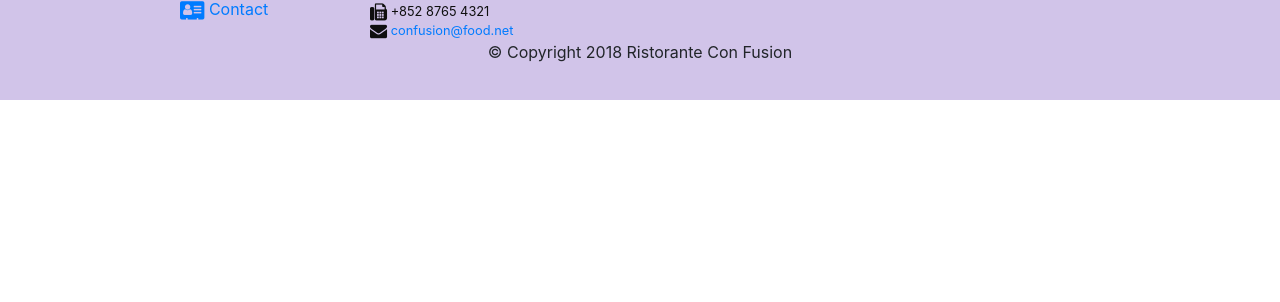
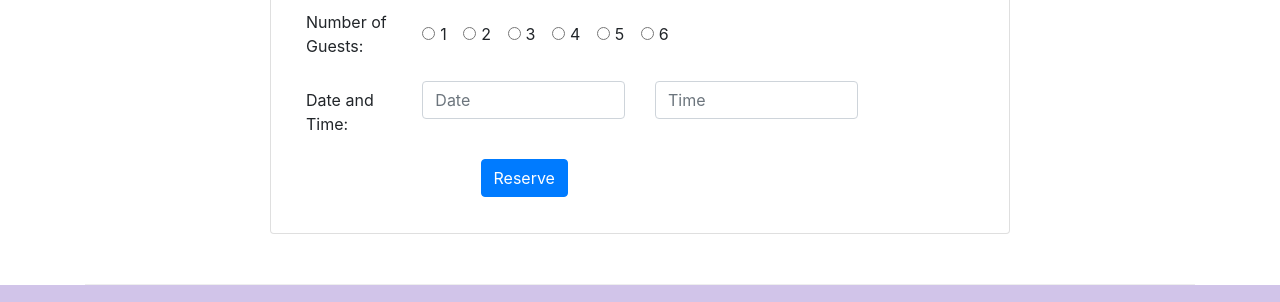
Before and after one commit to iAbdulhamid/ristorante-con-fusion-v1.0.0, a website: page index.html in a window 1280 px wide. Shown: the part 1233-1535 px from the top of the page. Before the commit the page ends 1333 px from the top, so only its background shows below. Drawn offline with nearby package versions, Linux system fonts and the light colour scheme.

Commit message:
bootstrap-css-components-assignment2-solution

```diff
--- a/css/style.css
+++ b/css/style.css
@@ -37,3 +37,7 @@ body {
 .navbar-dark {
     background-color: #512DA8;
 }
+
+.reserveForm {
+    font-weight: bold;
+}
--- a/index.html
+++ b/index.html
@@ -38,8 +38,12 @@
                     <h1>Ristorante con Fusion</h1>
                     <p>We take inspiration from the World's best cuisines, and create a unique fusion experience. Our lipsmacking creations will tickle your culinary senses!</p>
                 </div>
-                <div class="col-12 col-sm align-self-center">
+                <div class="col-12 col-sm-3 align-self-center">
                     <img src="img/logo.png" class="img-fluid">
+                </div>
+                <div class="col-12 col-sm-3 align-self-center">
+                    <a role="button" class="btn btn-warning btn-lg btn-block" href="#reserveForm"><strong>Reserve Table</strong></a>
+
                 </div>
             </div>
         </div>
@@ -67,21 +71,21 @@
 
 
         <div class="row row-content align-items-center">
-            <div class="col-12 col-sm-4 order-sm-last col-md-3">
+            <div class="col-12 col-sm-4 col-md-3">
                 <h3>This Month's Promotions</h3>
             </div>
-            <div class="col col-sm order-sm-first col-md">
+            <div class="col col-sm col-md">
                 <div class="media">
-                    <img class="d-flex mr-3 img-thumbnail align-self-center"
-                            src="img/buffet.png" alt="Alberto Somayya">
                     <div class="media-body">
-                        <h2 class="mt-0">Weekend Grand Buffet</h2>
+                        <h2 class="mt-0">Weekend Grand Buffet <span class="badge badge-danger"> NEW </span></h2>
                         <p class="d-none d-sm-block">Featuring mouthwatering combinations
                             with a choice of five different salads, six enticing appetizers,
                             six main entrees and five choicest desserts. Free flowing bubbly and soft drinks.
                             All for just $19.99 per person
                         </p>
                     </div>
+                    <img class="d-flex mr-3 img-thumbnail align-self-center"
+                            src="img/buffet.png" alt="Alberto Somayya">
                 </div>
             </div>
         </div>
@@ -103,6 +107,54 @@
                             creating mouthwatering Indo-Italian fusion experiences.
                             </p>
                     </div>
+                </div>
+            </div>
+        </div>
+
+        <div class="row row-content">
+            <div class="card col-12 col-md-8 offset-md-2 align-self-center">
+                <h3 class="card-header bg-warning text-white">Reserve a Table</h3>
+                <div class="card-body">
+                    <form action="" id="reserveForm">
+                        <div class="form-group row align-items-center">
+                            <label for="guests" class="col-12 col-md-2 col-form-label">Number of Guests:</label>
+                            <div class="col-12 col-md">
+                                <div class="form-check form-check-inline">
+                                    <input class="form-check-input position-static" type="radio" name="guests" id="guests1" value="option1" aria-label="..."> <label class="form-check-label" for="guests1"> 1 </label>
+                                </div>
+                                <div class="form-check form-check-inline">
+                                    <input class="form-check-input position-static" type="radio" name="guests" id="guests2" value="option1" aria-label="..."> <label class="form-check-label" for="guests2"> 2 </label>
+                                </div>
+                                <div class="form-check form-check-inline">
+                                    <input class="form-check-input position-static" type="radio" name="guests" id="guests3" value="option1" aria-label="..."> <label class="form-check-label" for="guests2"> 3 </label>
+                                </div>
+                                <div class="form-check form-check-inline">
+                                    <input class="form-check-input position-static" type="radio" name="guests" id="guests4" value="option1" aria-label="..."> <label class="form-check-label" for="guests4"> 4 </label>
+                                </div>
+                                <div class="form-check form-check-inline">
+                                    <input class="form-check-input position-static" type="radio" name="guests" id="guests5" value="option1" aria-label="..."> <label class="form-check-label" for="guests5"> 5 </label>
+                                </div>
+                                <div class="form-check form-check-inline">
+                                    <input class="form-check-input position-static" type="radio" name="guests" id="guests6" value="option1" aria-label="..."> <label class="form-check-label" for="guests6"> 6 </label>
+                                </div>
+                            </div>
+
+                        </div>
+                        <div class="form-group row">
+                            <label for="dateTime" class="col-12 col-md-2 col-form-label">Date and Time:</label>
+                            <div class="col-12 col-md-4">
+                                <input type="tel" name="dateTime" id="date" class="form-control" placeholder="Date">
+                            </div>
+                            <div class="col-12 col-md-4">
+                                <input type="t" name="dateTime" id="time" class="form-control" placeholder="Time">
+                            </div>
+                        </div>
+                        <div class="form-group row">
+                            <div class="offset-md-3 col-md-10">
+                                <button type="submit" class="btn btn-primary">Reserve</button>
+                            </div>
+                        </div>
+                    </form>
                 </div>
             </div>
         </div>
```
